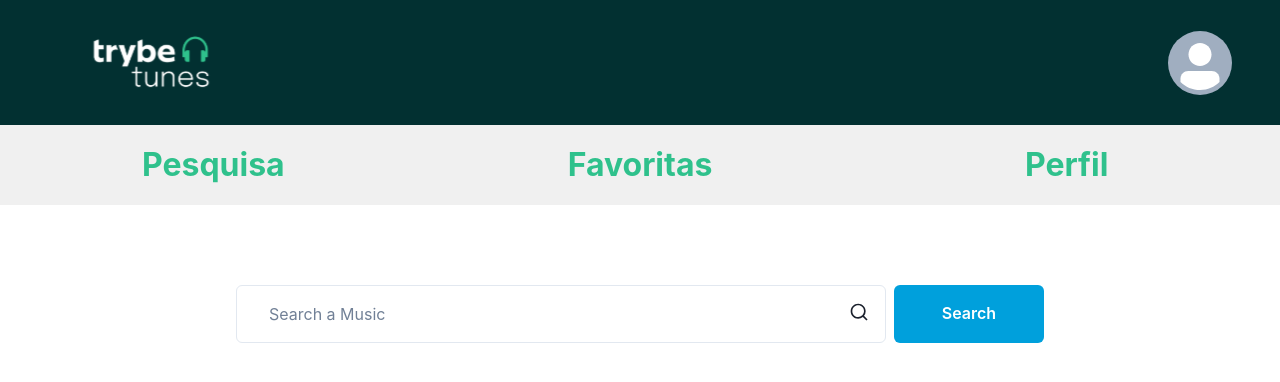
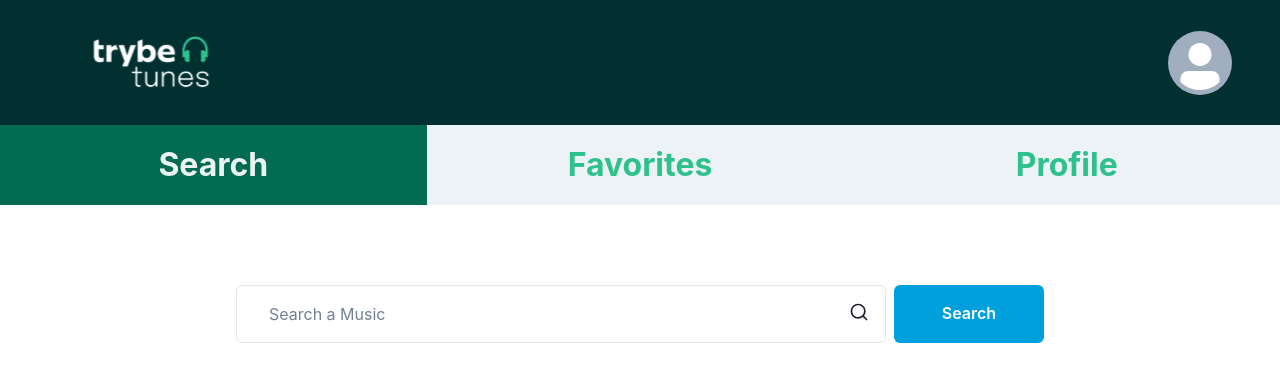
Before and after one commit to GusttavoCDN-zz/otaku_tunes, a React (Vite) app: page /home in a window 1280 px wide. Shown: the top 382 px of the page. Built offline with nearby package versions, Linux system fonts and the light colour scheme.

Commit message:
refactor: header refactor

```diff
--- a/src/components/Header.tsx
+++ /dev/null
@@ -1,61 +0,0 @@
-import { Avatar, Box, Flex, Link, Text } from '@chakra-ui/react'
-import { HeaderLogo } from 'assets/Logo'
-import { useLocalStorage } from 'hooks/useLocalStorage'
-
-export function Header() {
-  const [username] = useLocalStorage<string>('user')
-
-  return (
-    <Flex flexDir="column" w="inherit">
-      <Flex
-        as="header"
-        align="center"
-        justify="space-between"
-        flexDir={'row'}
-        pt={0}
-        px={12}
-        w="inherit"
-        bgColor={'green.strong'}
-      >
-        <HeaderLogo w={200} h={125} pb={8} />
-
-        <Flex align="center" gap={4}>
-          <Text color={'white'} fontSize={'lg'} fontWeight="hairline">
-            {username}
-          </Text>
-          <Avatar size="lg" name={username} />
-        </Flex>
-      </Flex>
-
-      <Flex justify={'space-around'}>
-        <Box bgColor={'blackAlpha.100'} flex={1} textAlign="center" p={4}>
-          <Link fontSize={'2rem'} fontWeight="bold" color={'green.light'}>
-            Pesquisa
-          </Link>
-        </Box>
-        <Box
-          bgColor={'blackAlpha.100'}
-          flex={1}
-          textAlign="center"
-          p={4}
-          color={'green.light'}
-        >
-          <Link fontSize={'2rem'} fontWeight="bold">
-            Favoritas
-          </Link>
-        </Box>
-        <Box
-          bgColor={'blackAlpha.100'}
-          flex={1}
-          textAlign="center"
-          p={4}
-          color={'green.light'}
-        >
-          <Link fontSize={'2rem'} fontWeight="bold">
-            Perfil
-          </Link>
-        </Box>
-      </Flex>
-    </Flex>
-  )
-}
--- /dev/null
+++ b/src/components/Header/NavBar.tsx
@@ -0,0 +1,12 @@
+import { Flex } from '@chakra-ui/react'
+import { NavLink } from './NavLink'
+
+export function NavBar() {
+  return (
+    <Flex justify={'space-around'}>
+      <NavLink page={'Search'} goTo="/home" />
+      <NavLink page={'Favorites'} goTo="/favorites" />
+      <NavLink page={'Profile'} goTo="/profile" />
+    </Flex>
+  )
+}
--- /dev/null
+++ b/src/components/Header/NavLink.tsx
@@ -0,0 +1,36 @@
+import { Box, Link as ChakraLink } from '@chakra-ui/react'
+import { Link as RouterLink } from 'react-router-dom'
+import { useLocation } from 'react-router-dom'
+
+type NavLinkProps = {
+  page: string
+  goTo: string
+}
+
+export function NavLink({ page, goTo }: NavLinkProps) {
+  const { pathname } = useLocation()
+
+  let isActive = false
+
+  if (pathname.includes(goTo)) isActive = true
+  if (page === 'Search' && pathname.includes('album')) isActive = true
+
+  return (
+    <Box
+      flex={1}
+      textAlign="center"
+      p={4}
+      bgColor={isActive ? 'green.medium' : 'gray.100'}
+    >
+      <ChakraLink
+        to={goTo}
+        as={RouterLink}
+        fontSize={'2rem'}
+        fontWeight="bold"
+        color={isActive ? 'whiteAlpha.900' : 'green.light'}
+      >
+        {page}
+      </ChakraLink>
+    </Box>
+  )
+}
--- /dev/null
+++ b/src/components/Header/index.tsx
@@ -0,0 +1,34 @@
+import { Avatar, Flex, Text } from '@chakra-ui/react'
+import { HeaderLogo } from 'assets/Logo'
+import { useLocalStorage } from 'hooks/useLocalStorage'
+import { NavBar } from './NavBar'
+
+export function Header() {
+  const [username] = useLocalStorage<string>('user')
+
+  return (
+    <Flex flexDir="column" w="inherit">
+      <Flex
+        as="header"
+        align="center"
+        justify="space-between"
+        flexDir={'row'}
+        pt={0}
+        px={12}
+        w="inherit"
+        bgColor={'green.strong'}
+      >
+        <HeaderLogo w={200} h={125} pb={8} />
+
+        <Flex align="center" gap={4}>
+          <Text color={'white'} fontSize={'lg'} fontWeight="hairline">
+            {username}
+          </Text>
+          <Avatar size="lg" name={username} />
+        </Flex>
+      </Flex>
+
+      <NavBar />
+    </Flex>
+  )
+}
--- a/src/contexts/AlbumsContext.tsx
+++ b/src/contexts/AlbumsContext.tsx
@@ -1,7 +1,7 @@
 import { createContext, useCallback, useContext, useState } from 'react'
 import { httpRequest } from 'services/api'
 
-type Album = {
+export type Album = {
   artistId: number
   artistName: string
   collectionId: number
--- a/src/pages/Album.tsx
+++ b/src/pages/Album.tsx
@@ -1,13 +1,18 @@
-import { Flex } from '@chakra-ui/react'
+import { Flex, Stack, Image, Text, Icon } from '@chakra-ui/react'
 import { Header } from 'components/Header'
 import { useAlbums } from 'contexts/AlbumsContext'
 import { useEffect } from 'react'
 import { useLocation } from 'react-router-dom'
+import { AiOutlineHeart } from 'react-icons/ai'
 
 export function Album() {
-  const { currentAlbumMusics, getCurrentAlbumMusics } = useAlbums()
+  const { currentAlbumMusics, getCurrentAlbumMusics, albums } = useAlbums()
   const { pathname } = useLocation()
   const albumId = pathname.split('/')[2]
+
+  const currentAlbum = albums.find(
+    (album) => album.collectionId === Number(albumId)
+  )
 
   useEffect(() => {
     getCurrentAlbumMusics(albumId)
@@ -17,9 +22,50 @@ export function Album() {
     <Flex w="100vw" flexDir={'column'}>
       <Header />
 
-      {currentAlbumMusics.map((music) => (
-        <div key={music.trackId}>{music.trackName}</div>
-      ))}
+      <Stack
+        direction={'row'}
+        w={'90%'}
+        spacing={'5vw'}
+        justify="center"
+        m={'0 auto'}
+        mt={40}
+      >
+        <Stack spacing={4} textAlign="left" w="30vw" maxW={400} minW={200}>
+          <Image
+            src={currentAlbum?.artworkUrl100}
+            w="100%"
+            borderTopRadius="md"
+          />
+          <Text fontWeight="bold" fontSize={'2xl'}>
+            {currentAlbum?.collectionName}
+          </Text>
+          <Text color="gray.500" fontWeight={'medium'} fontStyle="italic">
+            {currentAlbum?.artistName}
+          </Text>
+        </Stack>
+
+        <Stack spacing={4} textAlign="left" w="50vw">
+          {currentAlbumMusics.map((music, i) => (
+            <Stack key={i}>
+              <Text fontSize={'2xl'} color={'CaptionText'}>
+                {music.trackName}
+              </Text>
+              <Flex gap={10}>
+                <audio
+                  controls
+                  style={{
+                    width: '80%',
+                    borderRadius: '2.5rem'
+                  }}
+                >
+                  <source src={music.previewUrl} type="audio/mpeg" />
+                </audio>
+                <Icon as={AiOutlineHeart} w="40px" h="40px" />
+              </Flex>
+            </Stack>
+          ))}
+        </Stack>
+      </Stack>
     </Flex>
   )
 }
```
